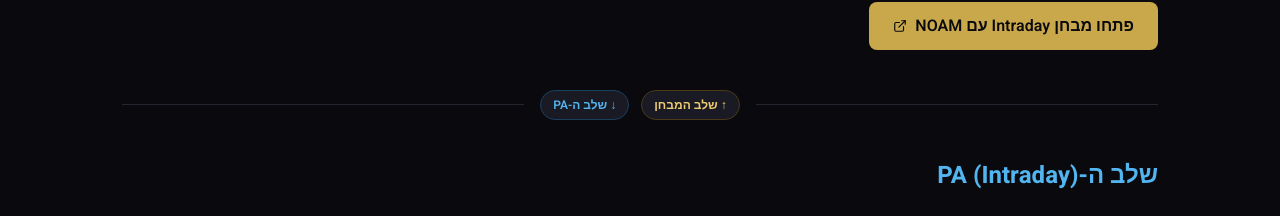
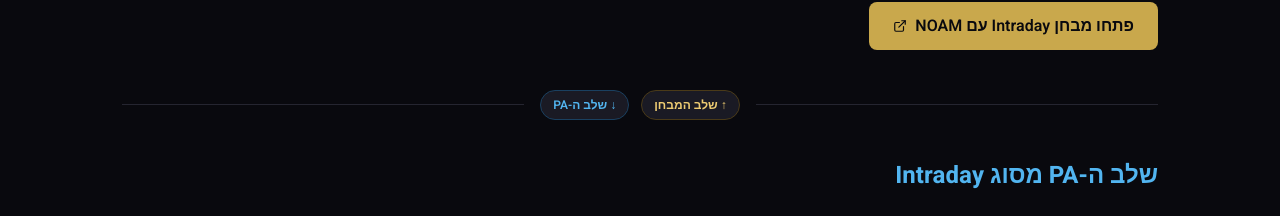
Before and after one commit to NoamYaacob/NY-PropFirms, a Next.js app: page /apex/intraday in a window 1280 px wide. Shown: the part 1895-2111 px from the top of the page. Built offline with nearby package versions, Linux system fonts and the light colour scheme.

Commit message:
Update PA section titles to more natural Hebrew wording
Replace parenthesised type suffix with "מסוג" prefix phrasing:
- "שלב ה-PA (EOD)" → "שלב ה-PA מסוג EOD"
- "שלב ה-PA (Intraday)" → "שלב ה-PA מסוג Intraday"

https://claude.ai/code/session_01BNARLsTrBvyLyLUVqszY8Y

```diff
--- a/src/app/apex/eod/page.tsx
+++ b/src/app/apex/eod/page.tsx
@@ -236,7 +236,7 @@ export default function EODPage() {
       {/* ── PA SECTION ─────────────────────────────────────────── */}
       <section id="pa">
         <h2 className="text-2xl font-bold mb-6" style={{ color: "var(--teal-400)" }}>
-          שלב ה-PA (EOD)
+          שלב ה-PA מסוג EOD
         </h2>
 
         <div className="grid grid-cols-1 md:grid-cols-2 gap-4">
--- a/src/app/apex/intraday/page.tsx
+++ b/src/app/apex/intraday/page.tsx
@@ -248,7 +248,7 @@ export default function IntradayPage() {
       {/* ── PA SECTION ──────────────────────────────────────────── */}
       <section id="pa">
         <h2 className="text-2xl font-bold mb-6" style={{ color: "var(--teal-400)" }}>
-          שלב ה-PA (Intraday)
+          שלב ה-PA מסוג Intraday
         </h2>
 
         <div className="grid grid-cols-1 md:grid-cols-2 gap-4">
```
